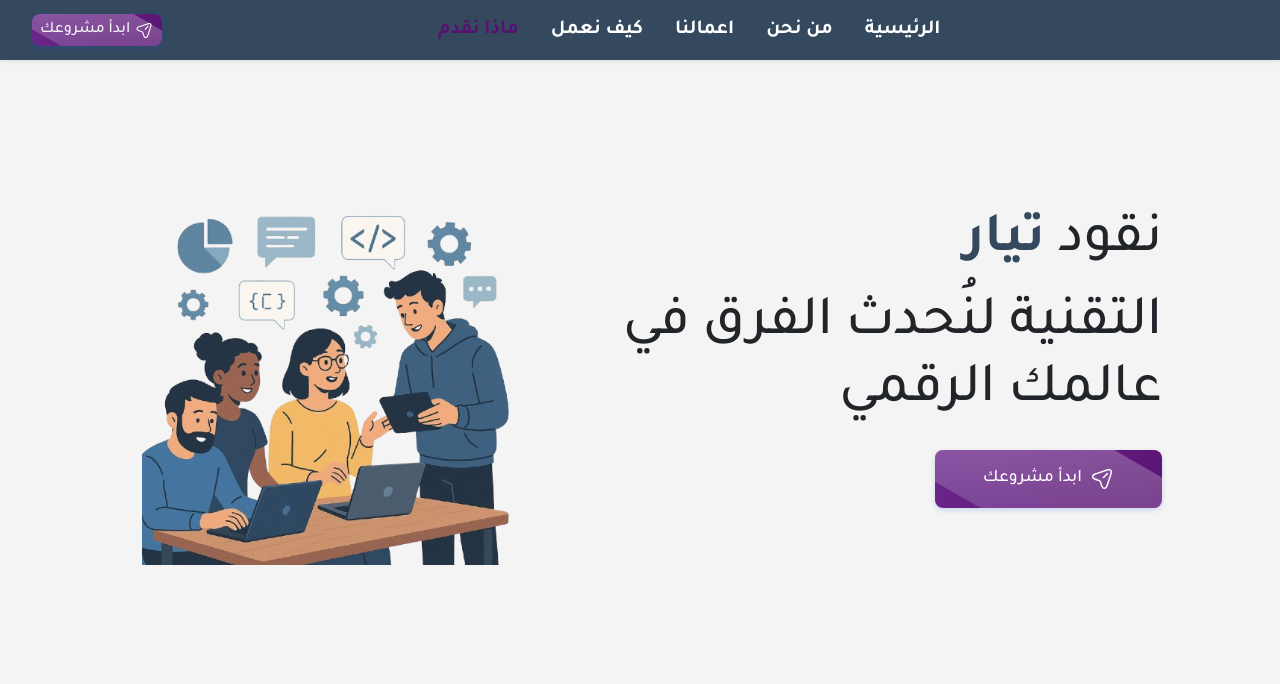
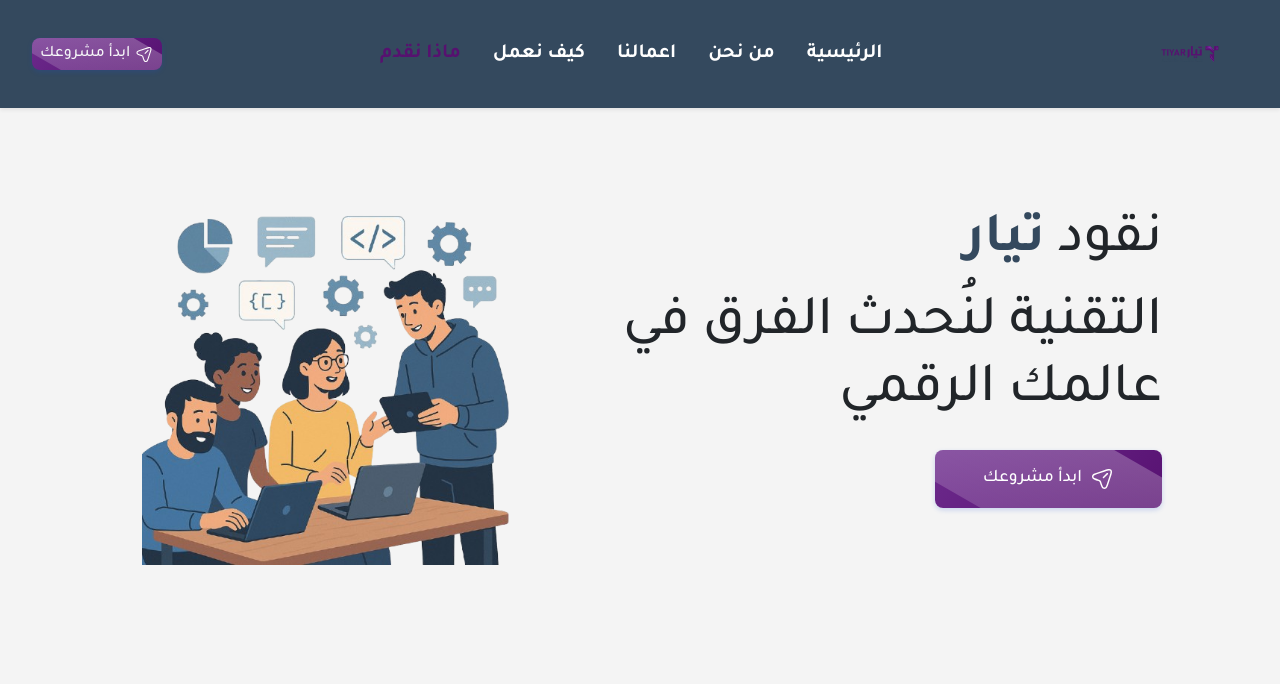
Before and after one commit to awad3317/Tiyar, a Laravel app: page / in a window 1280 px wide. Shown: the top 684 px of the page. Run offline with Laravel 12, Linux system fonts and the light colour scheme; data that the repository does not hold is empty; some libraries are stand-ins or nearby versions.

Commit message:
Update Navbar.blade.php

```diff
--- a/resources/views/components/Navbar.blade.php
+++ b/resources/views/components/Navbar.blade.php
@@ -1,9 +1,9 @@
 <nav class="navbar navbar-expand-lg  fixed-top shadow-sm py-1" style="min-height: 60px;background-color: #34495E">
     <div class="container-fluid px-4">
         <!-- الشعار -->
-{{--        <a class="navbar-brand py-0" href="#home">--}}
-{{--            <img src="{{ asset('images/Tiyar.svg') }}" alt="Tiyar logo" width="100" height="100">--}}
-{{--        </a>--}}
+        <a class="navbar-brand py-0" href="#home">
+            <img src="{{ asset('images/Tiyar.svg') }}" alt="Tiyar logo" width="100" height="100">
+        </a>
 
         <!-- زر القائمة المختصرة -->
         <button class="navbar-toggler p-0" type="button" data-bs-toggle="collapse" data-bs-target="#navbarContent" aria-controls="navbarContent" aria-expanded="false" aria-label="Toggle navigation">
```
